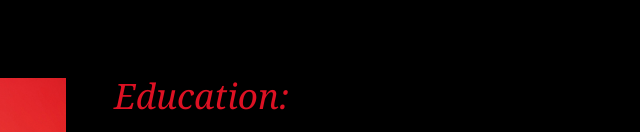
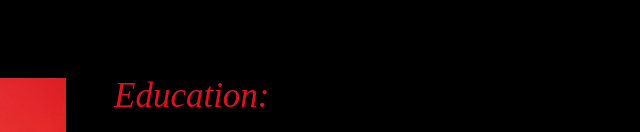
Before and after one commit to HHTTTD/Issaree_Suwunnavid-Profile, a website: page index.html in a window 1280 px wide. Shown: the part 818-950 px from the top of the page, 640-1280 px from the left. Drawn offline with nearby package versions, Linux system fonts and the light colour scheme.

Commit message:
modified:   index.html

```diff
--- a/index.html
+++ b/index.html
@@ -35,7 +35,7 @@
       <img src="/assets/images/222.jpg" class="object-cover max-w-[650px] w-full h-auto mx-auto lg:mr-0" />
     </div>
     <div class="flex flex-col text-[16px] lg:text-[24px] px-10 lg:px-6 py-10 space-y-6 ">
-      <h2 class="typing-effect text-[#dd1123] italic text-[26px] lg:text-[35px] font-thin font-serif font-[Baskerville]" data-text="Education:" data-speed="100"></h2>
+      <h2 class="typing-effect text-[#dd1123] italic text-[26px] lg:text-[35px] font-medium font-[Baskerville]" data-text="Education:" data-speed="100"></h2>
       <p>Issaree Suwunnavid is a graduate of Mahidol University, a prestigious institution in Thailand.</p>
       <h2 class="typing-effect text-[#dd1123] italic text-[26px] lg:text-[35px] font-medium font-[Baskerville]" data-text="Work Experience:" data-speed="100"></h2>
       <p>Ms. Suwunnavid boasts an extensive and impressive career spanning various sectors of international business. Her current role is CEO of Knightsbridge Asia, a position she has held since 2016. She concurrently serves as CEO for Buzz Technologies Inc (USA), a Fintech company, and Senior Partner & Commercial Real Estate Consultant at Knightsbridge Law.</p>
```
